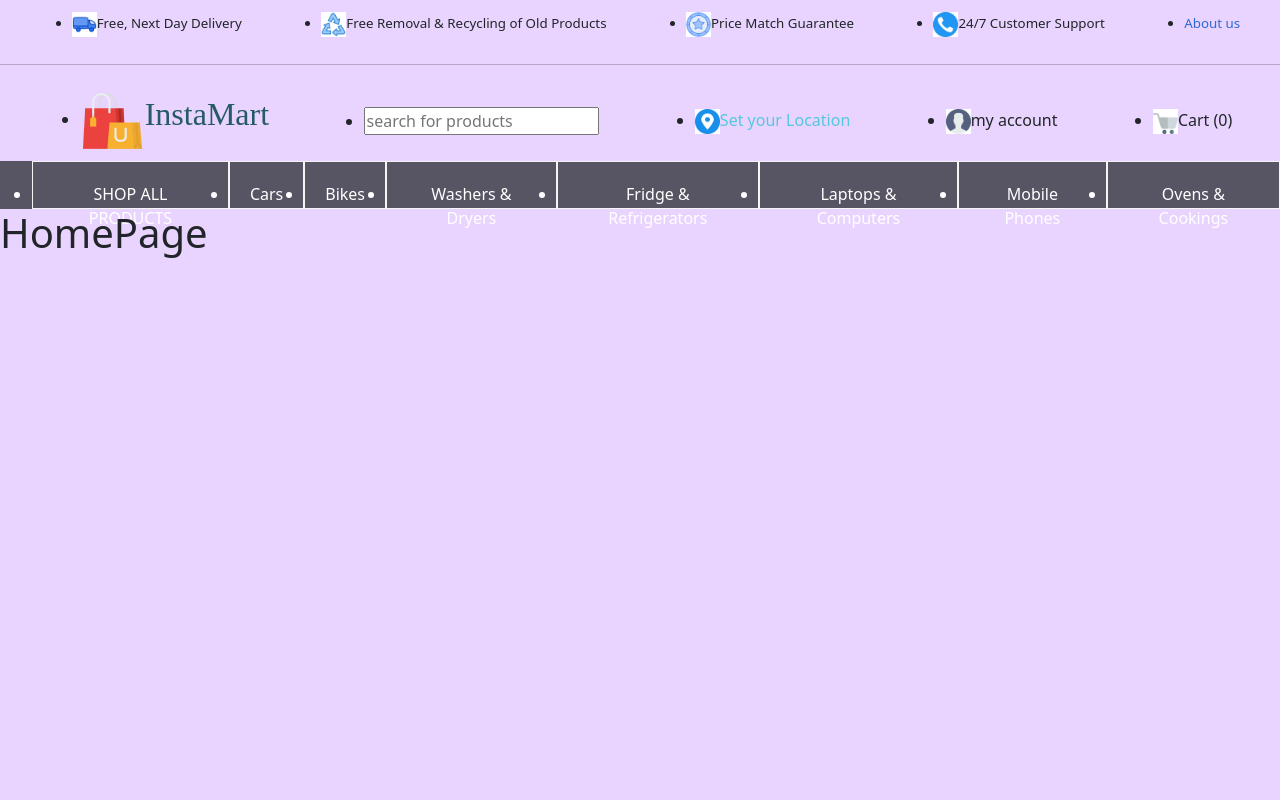
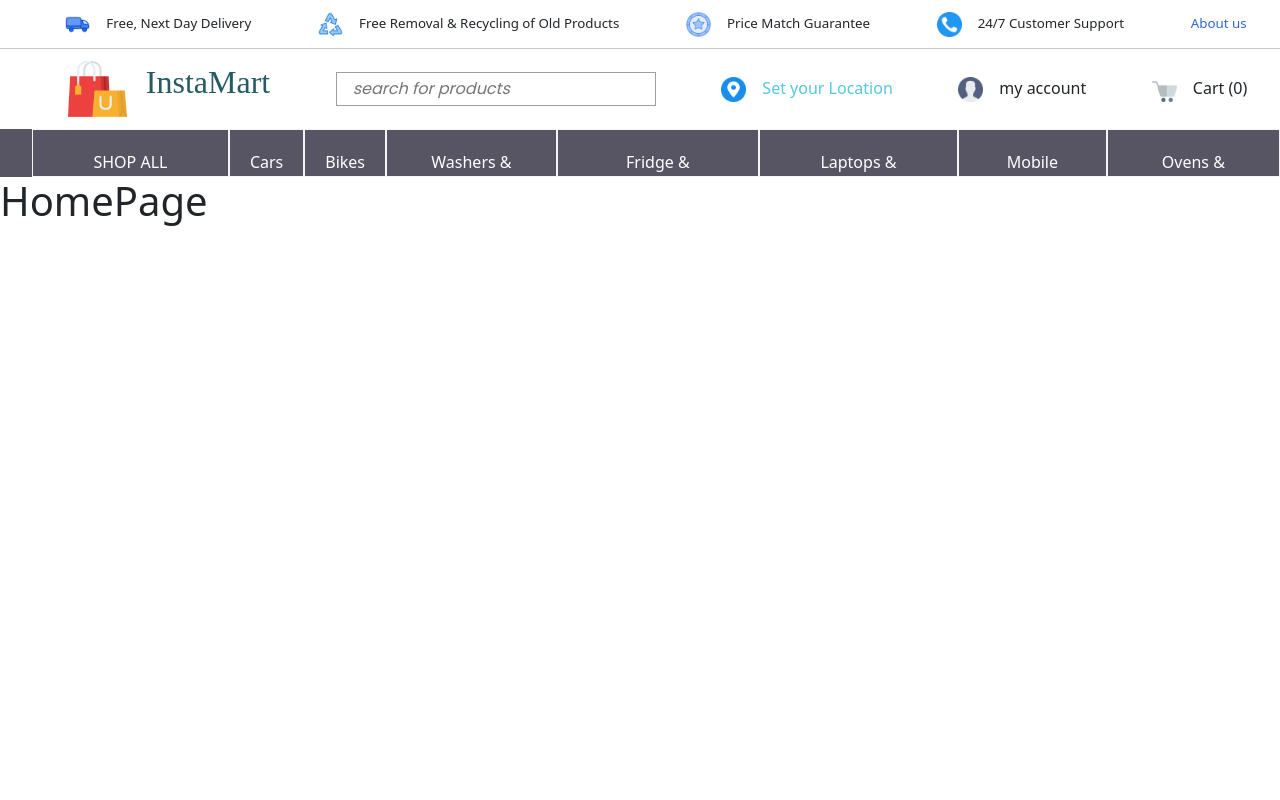
Before and after one commit to sandyyman/Ecommerce, a React (Create React App) app in the folder client/: page / in a window 1280 px wide. Shown: the top 800 px of the page. Built offline with nearby package versions, Linux system fonts and the light colour scheme; a web font is replaced by a local one.

Commit message:
Update index.css

```diff
--- a/client/src/index.css
+++ b/client/src/index.css
@@ -1,20 +1,36 @@
-@import url('https://fonts.googleapis.com/css2?family=Poppins:wght@300;400&display=swap');
-@import url('https://fonts.googleapis.com/css2?family=Playfair+Display:ital,wght@0,400..900;1,400..900&family=Poppins:wght@300;400&display=swap');
+@import url("https://fonts.googleapis.com/css2?family=Poppins:wght@300;400&display=swap");
+@import url("https://fonts.googleapis.com/css2?family=Playfair+Display:ital,wght@0,400..900;1,400..900&family=Poppins:wght@300;400&display=swap");
 
+/*-------------------------
+-----Universal-Requirements-----------
+---------------------------*/
 * {
   margin: 0;
   padding: 0;
   box-sizing: border-box;
+  list-style-type: none;
 }
 
-body {
-  background: #e9d4ff;
+img {
+  margin-right: 1rem;
 }
 
-/* font-family: "Poppins", sans-serif; */
-/* font-family: "Playfair Display", serif; */
+hr {
+  margin: 0;
+}
 
-/* NavBar CSS*/
+input[type="text"] {
+  width: 20rem;
+  padding: 0.25rem 1rem;
+  font-style: italic;
+  font-family: "Poppins";
+  border: 0.5px solid rgb(166, 157, 157);
+}
+
+/*-------------------------
+-----Nav-section-----------
+---------------------------*/
+
 .nav-logo {
   text-decoration: none;
   color: #265a65;
@@ -81,7 +97,41 @@ li:hover {
   color: whitesmoke !important;
 }
 
-/* Page Not Found*/
+
+/*-------------------------
+-----Home-Page-----------
+---------------------------*/
+/* Add specific styles for home page if needed */
+
+
+.nav-ul-hp {
+  display: grid;
+  grid-template-columns: repeat(4, 1fr);
+  padding-left: 100px;
+  padding-right: 100px;
+}
+
+.nav-ul-hp li {
+  box-shadow: 0 0px 0px 0 rgba(0, 0, 0, 0.2), 0 6px 20px 0 rgba(0, 0, 0, 0.19);
+  margin: 10px;
+  border-radius: 0.25rem;
+  text-align: center;
+  justify-content: center;
+}
+
+.item-hp {
+  text-decoration: none;
+  color: black
+}
+
+
+
+
+
+
+/*-------------------------
+-----Page-Not-Found-----------
+---------------------------*/
 .pnf {
   display: flex;
   min-height: 65vh;
@@ -103,7 +153,9 @@ li:hover {
   margin-top: 10px;
 }
 
-/*about section */
+/*-------------------------
+-----About-section-----------
+---------------------------*/
 .aboutus .ex-head {
   display: flex;
   justify-content: center;
@@ -121,17 +173,14 @@ li:hover {
   justify-items: center;
 }
 
-
-
-/* Footer Css*/
-
+/*-------------------------
+-----Footer-section-----------
+---------------------------*/
 .footer {
   color: white;
   padding: 25px;
   background: #000;
-  background: -webkit-linear-gradient(to bottom,
-      #434343,
-      #000);
+  background: -webkit-linear-gradient(to bottom, #434343, #000);
   background: linear-gradient(to bottom, #434343, #000);
 }
 
```
